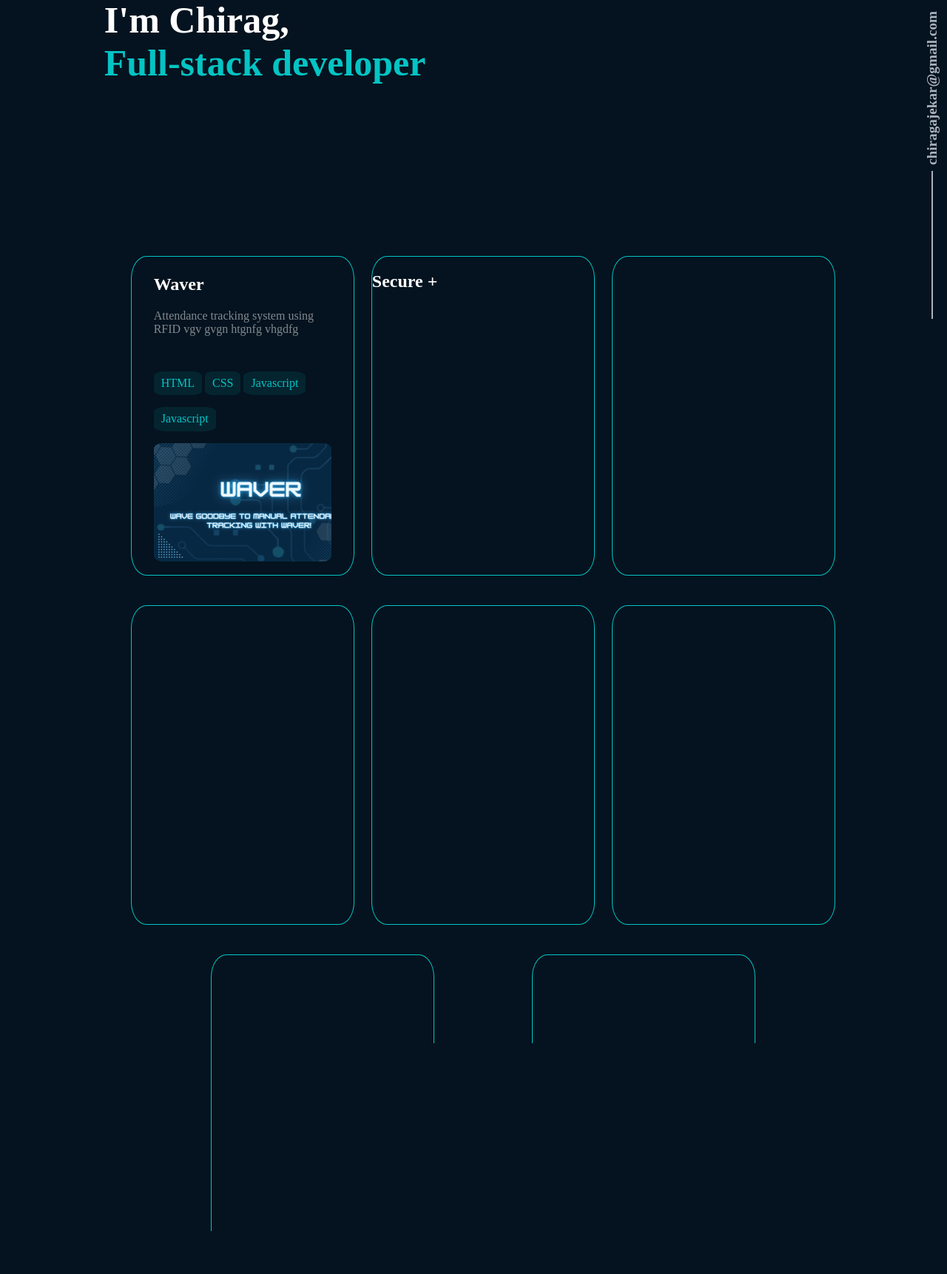
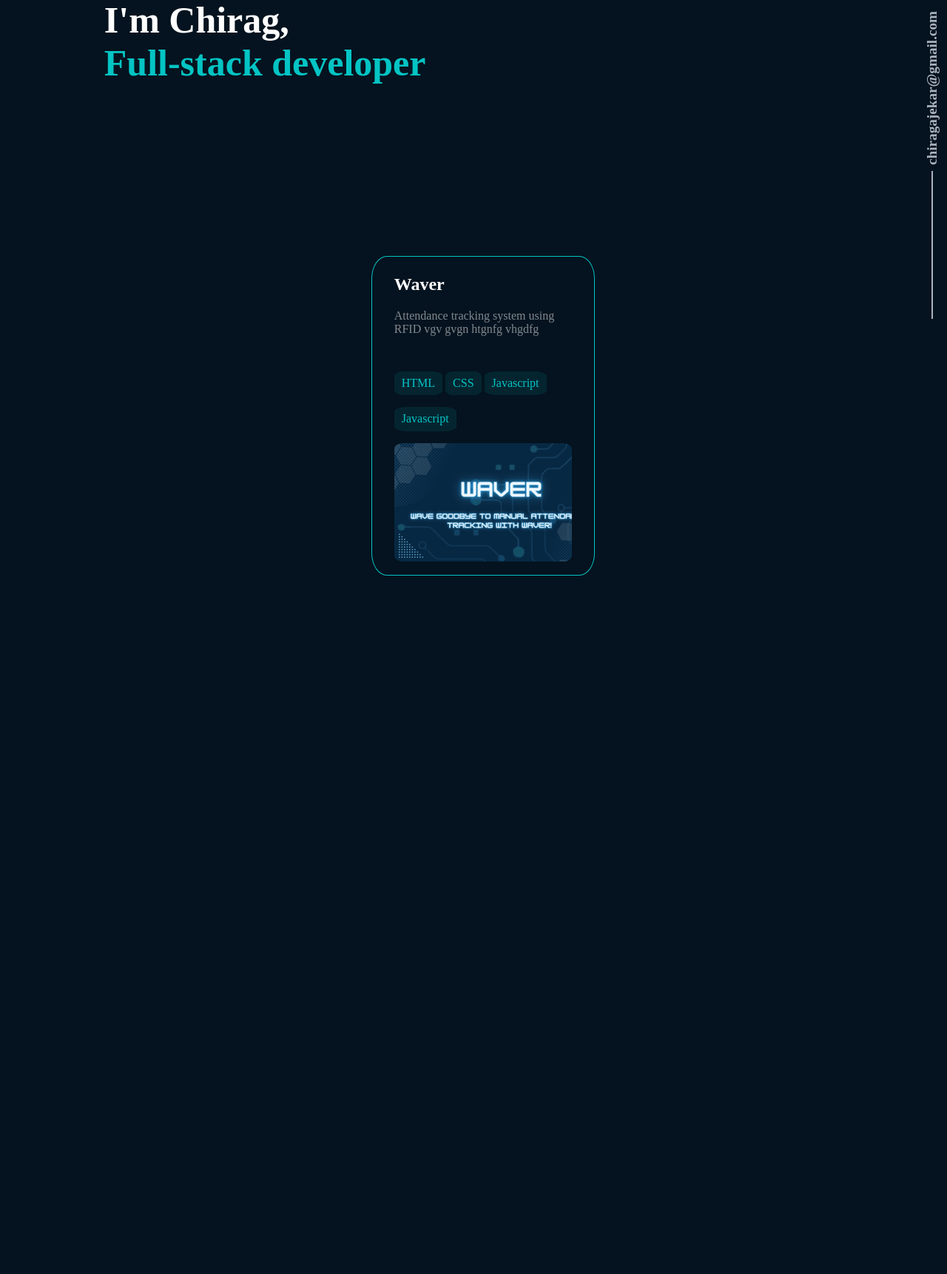
Before and after one commit to chiragak/Portfolio, a PHP site: page / in a window 1280 px wide. Shown: the part 369-2091 px from the top of the page at 74% size. After the commit the page ends 1147 px from the top, so only its background shows below. Run offline with PHP 8.4, Linux system fonts and the light colour scheme.

Commit message:
formatized

```diff
--- a/index.php
+++ b/index.php
@@ -4,7 +4,6 @@
       <title>Chirag</title>
       <link href="includes/style.css" rel="stylesheet">
       <style>
-
          .home
          {
          /* background-color:green; */
@@ -12,7 +11,6 @@
          margin-top:0px;
          position: relative;
          z-index:-1;
-
          }
          .works
          {
@@ -21,11 +19,7 @@
          margin-top:0px;
          position:relative;
          z-index:-1;
-
-
          }
-
-
          .projects {
          /* background-color: yellow; */
          width: 78%;
@@ -34,11 +28,7 @@
          align-items:center;
          margin-left:12%;
          color:white;
-
-
          }
-
-
          .flex-container {
          padding: 0;
          margin: 0;
@@ -54,9 +44,7 @@
          display: -webkit-flex;
          display: flex;
          justify-content:space-evenly
-
          }
-
          .flex-item {
          /* background: tomato; */
          /* position:relative; */
@@ -66,18 +54,14 @@
          border-radius:7%;
          border: 1px solid #04C4C4;
          /* margin-right:53px */
-
          /* line-height: 100px;
          color: white;
          font-weight: bold;
          font-size: 2em;
          text-align: center; */
          }
-
-
          .description
          {
-
          color:rgba(255, 255, 255, 0.5);
          padding:0%;
          margin-top:0%;
@@ -94,12 +78,10 @@
          border-radius:20%;
          margin-top:0%;
          }
-
          .wrap    {
          -webkit-flex-wrap: wrap;
          flex-wrap: wrap;
          }
-
          .inner-outline
          {
          margin-left:10%;
@@ -116,20 +98,14 @@
          border-radius:5%;
          bottom:0;
          overflow: hidden;
-
-
-
          }
       </style>
    </head>
    <body >
-
-
       <?php
          include('includes\navbar.php')	;
          include('includes\page-design.php')	;
          ?>
-
       <section class="home">
          <div class="introduction">
             <h1>
@@ -150,21 +126,8 @@
                   <p class="tech-used">Javascript</p>
                   <div class="project-image"><img src="images\waver.png" alt="Waver "></div>
                </div>
-
             </div>
-  <div class="flex-item">
-  <h1>Secure +</h1>
-  </div>
-  <div class="flex-item"></div>
-  <div class="flex-item"></div>
-  <div class="flex-item"></div>
-  <div class="flex-item"></div>
-  <div class="flex-item"></div>
-  <div class="flex-item"></div>
-</ul>
-
          </div>
       </section>
-
    </body>
 </html>
```
Lines whose indentation alone changed are shown as unchanged.
